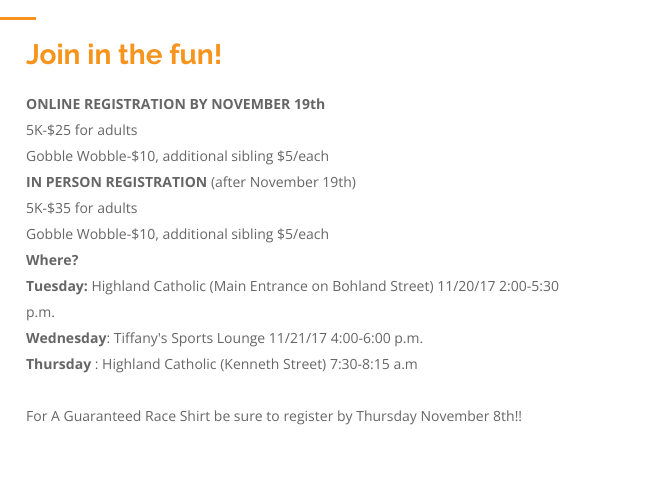
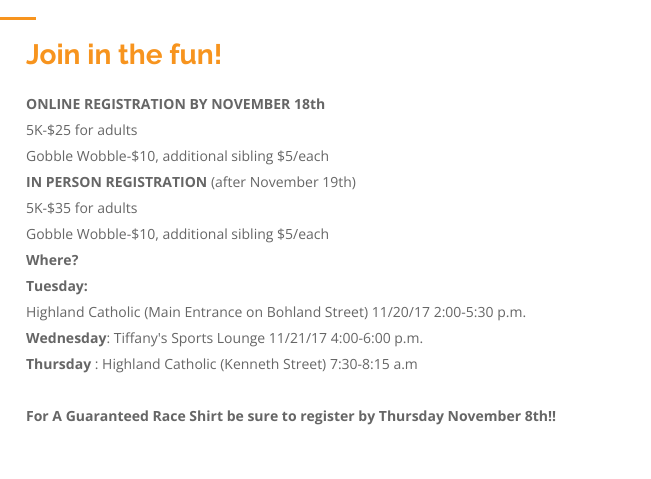
Before and after one commit to philG0417/philG0417.github.io, a website: page raceday.html in a window 1280 px wide. Shown: the part 208-687 px from the top of the page, 629-1280 px from the left. Drawn offline with nearby package versions, Linux system fonts and the light colour scheme.

Commit message:
Update raceday.html

```diff
--- a/raceday.html
+++ b/raceday.html
@@ -110,7 +110,7 @@
                   <div class="col-md-6">
                     <h2 class="about-title"><a href="http://events.constantcontact.com/register/event?llr=pqno77kab&oeidk=a07efpd265yfa428096">Join in the fun!</a></h2>
                     <p class="about-text">
-                      <b> ONLINE REGISTRATION BY NOVEMBER 19th </b> <br>
+                      <b> ONLINE REGISTRATION BY NOVEMBER 18th </b> <br>
                            5K-$25 for adults <br>
 
                            Gobble Wobble-$10, additional sibling $5/each <br>
@@ -121,7 +121,7 @@
                            Gobble Wobble-$10, additional sibling $5/each <br>
 
                         <b>Where?</b>  <br>
-                        <b>Tuesday:</b> Highland Catholic (Main Entrance on Bohland Street)
+                        <b>Tuesday:</b><br> Highland Catholic (Main Entrance on Bohland Street)
                         11/20/17 2:00-5:30 p.m. <br>
 
                         <b>Wednesday</b>: Tiffany's Sports Lounge 11/21/17 4:00-6:00 p.m. <br>
@@ -129,7 +129,7 @@
 
                         <b>Thursday</b> : Highland Catholic (Kenneth Street) 7:30-8:15 a.m <br><br>
 
-                        For A Guaranteed Race Shirt be sure to register by Thursday November 8th!!
+                        <b>For A Guaranteed Race Shirt be sure to register by Thursday November 8th!!</b>
 
 
                     </p>
@@ -229,7 +229,7 @@ Must be over 18 or with an adult. Requires enthusiastic volunteers to cheer on s
 
         <div class="row">
             <div class="col-md-12">
-                <h3 class="section-title">Benefactors</h3>
+                <h3 class="section-title">Giving It Away</h3>
                 <div class="section-title-divider"></div>
                 <p class="section-description">This race is an effort not only to get neighbors out and the community together on Thankgiving Day, but also to help support the Highland Park Community.  All proceeds from the race go to <a href="http://www.highlandcatholic.org/">Highland Catholic Grade School</a>, <a href="http://www.highlandfriendshipclub.org/">The Highland Friendship Club</a> and <a href="http://neighb.org/program/foodsupportprogram/">The Neighborhood House (food pantry)</a>.
                    </p>
@@ -258,7 +258,7 @@ Must be over 18 or with an adult. Requires enthusiastic volunteers to cheer on s
     <!--==========================
   Porfolio Section
 ============================-->
-    <section id="portfolio">
+    <!-- <section id="portfolio">
         <div class="container wow fadeInUp">
             <div class="row">
                 <div class="col-md-12">
@@ -269,12 +269,12 @@ Must be over 18 or with an adult. Requires enthusiastic volunteers to cheer on s
             </div>
             <div class='row'>
             <div>
-              <img src="./img/map.jpg" class="img-responsive center-block center">
+              <img src="./img/map.jpg" class="img-responsive center-block center"> -->
           <!-- <iframe src="https://www.google.com/maps/d/embed?mid=148gY7CChLD2wAfpMAecSOHR9NfE" width="640" height="480"></iframe> -->
-          </div>
+          <!-- </div>
         </div>
         </div>
-    </section>
+    </section> -->
 
     <!--==========================
   Testimonials Section
```
